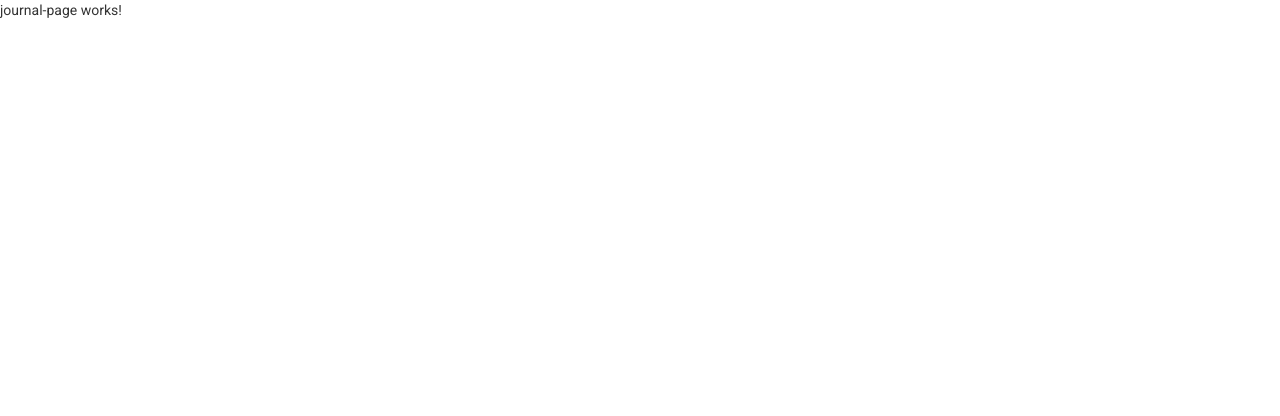
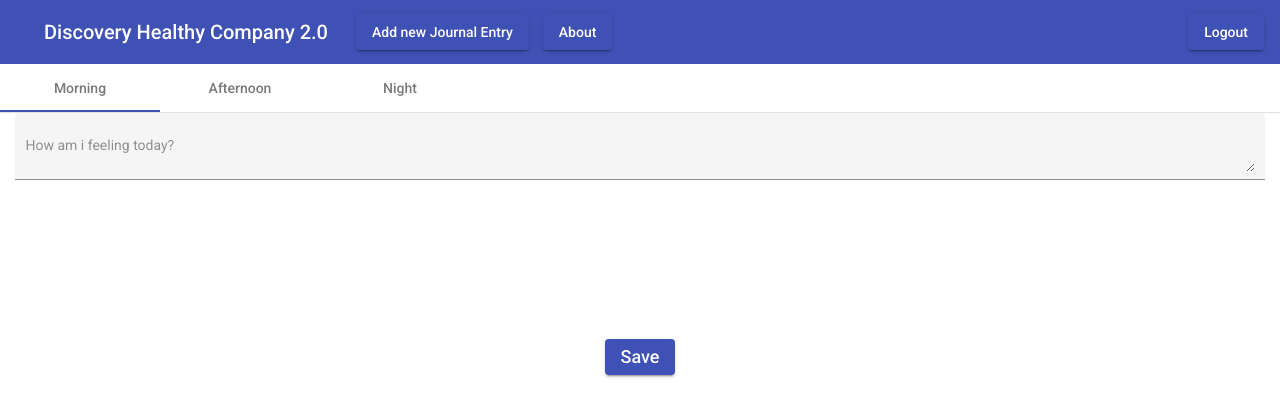
Before and after one commit to YuravB/healthy_company_techathon, an Angular app in the folder healthy-company-fe/: page /journal in a window 1280 px wide. Shown: the top 416 px of the page. Built offline with nearby package versions, Linux system fonts and the light colour scheme.

Commit message:
journal works

```diff
--- a/healthy-company-fe/src/app/app.module.ts
+++ b/healthy-company-fe/src/app/app.module.ts
@@ -25,6 +25,7 @@ import {MatSliderModule} from '@angular/material/slider';
 import {MatCardModule} from '@angular/material/card';
 import {MatFormFieldModule} from '@angular/material/form-field';
 import {MatInputModule} from '@angular/material/input';
+import {MatTabsModule} from '@angular/material/tabs';
 
 @NgModule({
   declarations: [
@@ -52,7 +53,8 @@ import {MatInputModule} from '@angular/material/input';
     MatSliderModule,
     MatCardModule,
     MatFormFieldModule,
-    MatInputModule
+    MatInputModule,
+    MatTabsModule
   ],
   providers: [
     FormBuilder,
--- a/healthy-company-fe/src/app/journal-page/journal-page.component.css
+++ b/healthy-company-fe/src/app/journal-page/journal-page.component.css
@@ -0,0 +1,16 @@
+.spacer {
+  padding: 0 14px;
+}
+.example-spacer {
+  flex: 1 1 auto;
+}
+
+.example-form {
+  min-width: 100em;
+  max-width: 500em;
+  width: 500em;
+}
+
+.example-full-width {
+  width: 100%;
+}
--- a/healthy-company-fe/src/app/journal-page/journal-page.component.html
+++ b/healthy-company-fe/src/app/journal-page/journal-page.component.html
@@ -1 +1,23 @@
-<p>journal-page works!</p>
+<app-nav-bar></app-nav-bar>
+<mat-tab-group>
+  <form class="col-md-12" [formGroup]="form">
+    <mat-tab label="Morning">
+      <mat-form-field class="col-md-12" appearance="fill">
+        <textarea matInput placeholder="How am i feeling today?" formControlName="morning"></textarea>
+      </mat-form-field>
+    </mat-tab>
+    <mat-tab label="Afternoon">
+      <mat-form-field class="col-md-12" appearance="fill">
+        <textarea matInput placeholder="How am i feeling today?" formControlName="afternoon"></textarea>
+      </mat-form-field>
+    </mat-tab>
+    <mat-tab label="Night">
+      <mat-form-field class="col-md-12" appearance="fill">
+        <textarea matInput placeholder="How am i feeling today?" formControlName="night"></textarea>
+      </mat-form-field>
+    </mat-tab>
+  </form>
+</mat-tab-group>
+<div style="text-align: center; padding-top: 10em">
+  <button class="btn-lg" mat-raised-button color="primary" (click)="onSubmit()">Save</button>
+</div>
--- a/healthy-company-fe/src/app/journal-page/journal-page.component.ts
+++ b/healthy-company-fe/src/app/journal-page/journal-page.component.ts
@@ -1,4 +1,5 @@
 import { Component, OnInit } from '@angular/core';
+import {FormBuilder, FormGroup} from '@angular/forms';
 
 @Component({
   selector: 'app-journal-page',
@@ -6,10 +7,23 @@ import { Component, OnInit } from '@angular/core';
   styleUrls: ['./journal-page.component.css']
 })
 export class JournalPageComponent implements OnInit {
+  form: FormGroup;
 
-  constructor() { }
+  constructor(private formBuilder: FormBuilder) { }
 
   ngOnInit(): void {
+  this.initForm();
   }
 
+  initForm(/*will take in something eventually*/) {
+    this.form = this.formBuilder.group({
+      morning: null,
+      afternoon: null,
+      night: null
+    });
+  }
+
+  onSubmit() {
+    console.log(this.form.value);
+  }
 }
--- a/healthy-company-fe/src/app/landing-page/landing-page.component.ts
+++ b/healthy-company-fe/src/app/landing-page/landing-page.component.ts
@@ -4,6 +4,7 @@ import {MatPaginator} from '@angular/material/paginator';
 import {MatTableDataSource} from '@angular/material/table';
 import {SettingsDialogService} from '../settings-dialog/settings-dialog.service';
 import {JournalObj} from '../../services/dto/JournalObj';
+import {FormBuilder, FormGroup} from '@angular/forms';
 
 const JOURNAL_DATA: JournalObj[] = [
   {date: new Date(), mood: 'Ecstatic', title: 'Journal 1', affirmations: 'Do Better'},
@@ -11,8 +12,7 @@ const JOURNAL_DATA: JournalObj[] = [
   {date: new Date(), mood: 'Normal', title: 'Journal 3', affirmations: 'Do Better'},
   {date: new Date(), mood: 'Joyful', title: 'Journal 4', affirmations: 'Do Better'},
   {date: new Date(), mood: 'Distraught', title: 'Journal 5', affirmations: 'Do Better'},
-  {date: new Date(), mood: 'Normal', title: 'Journal 6', affirmations: 'Do Better'},
-  {date: new Date(), mood: 'Horny', title: 'Journal 7', affirmations: 'Do Better'},
+  {date: new Date(), mood: 'Normal', title: 'Journal 6', affirmations: 'Do Better'}
 ];
 
 @Component({
@@ -21,6 +21,10 @@ const JOURNAL_DATA: JournalObj[] = [
   styleUrls: ['./landing-page.component.css']
 })
 export class LandingPageComponent implements OnInit, AfterViewInit {
+  @ViewChild(MatPaginator) paginator: MatPaginator;
+  displayedColumns: string[] = ['dateCaptured', 'mood', 'title', 'affirmations'];
+  dataSource = new MatTableDataSource<JournalObj>(JOURNAL_DATA);
+  clickedRows = new Set<JournalObj>();
 
   constructor(private router: Router,
               public settings: SettingsDialogService) {
@@ -28,12 +32,6 @@ export class LandingPageComponent implements OnInit, AfterViewInit {
 
   ngOnInit(): void {
   }
-
-  displayedColumns: string[] = ['dateCaptured', 'mood', 'title', 'affirmations'];
-  dataSource =  new MatTableDataSource<JournalObj>(JOURNAL_DATA);
-  clickedRows = new Set<JournalObj>();
-
-  @ViewChild(MatPaginator) paginator: MatPaginator;
 
   ngAfterViewInit() {
     this.dataSource.paginator = this.paginator;
--- a/healthy-company-fe/tslint.json
+++ b/healthy-company-fe/tslint.json
@@ -95,8 +95,6 @@
       }
     },
     "typedef": [
-      true,
-      "call-signature"
     ],
     "typedef-whitespace": {
       "options": [
```
